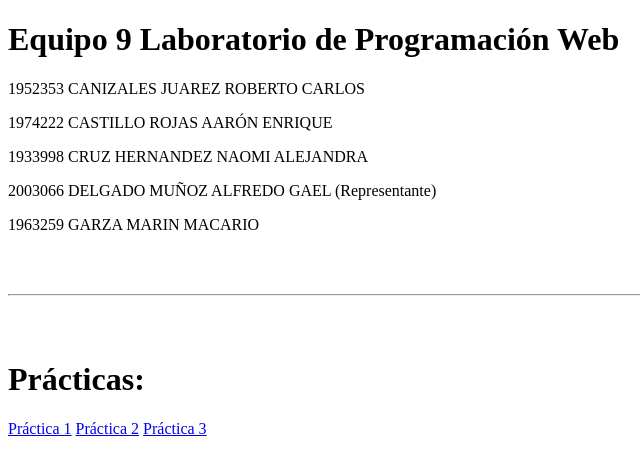
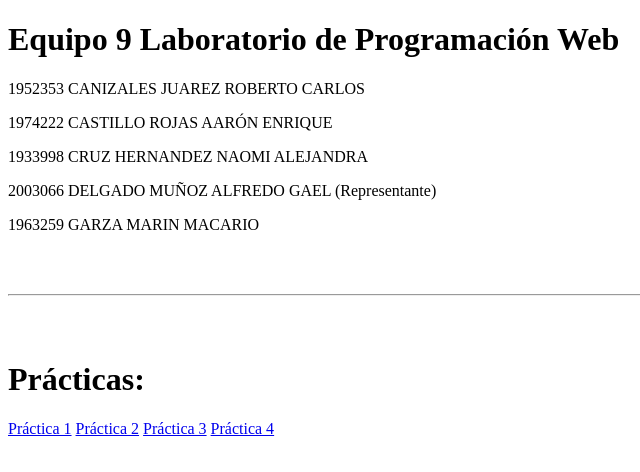
Before and after one commit to AlfredoGael01/AlfredoGael01.github.io, a plain HTML site: page index.html in a window 1280 px wide. Shown: the full height of the page, 0-640 px from the left. Drawn offline with Linux system fonts and the light colour scheme.

Commit message:
Update index.html

```diff
--- a/index.html
+++ b/index.html
@@ -19,5 +19,6 @@
     <a href="practica1.html">Práctica 1<a/>
       <a href="practica2.html">Práctica 2<a/>
        <a href="practica3.html">Práctica 3<a/>
+         <a href="practica4.html">Práctica 4<a/>
   </body>
 </html>
```
